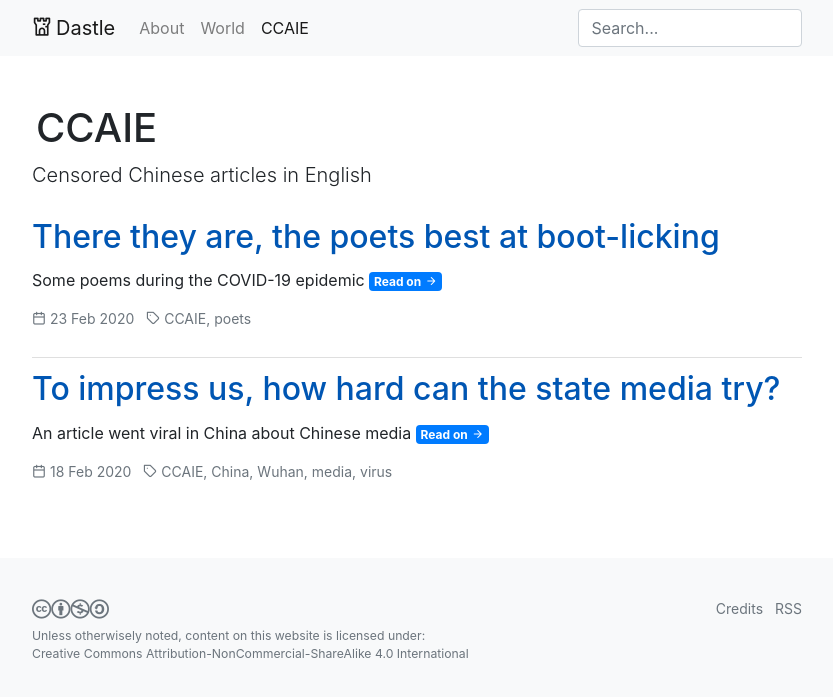
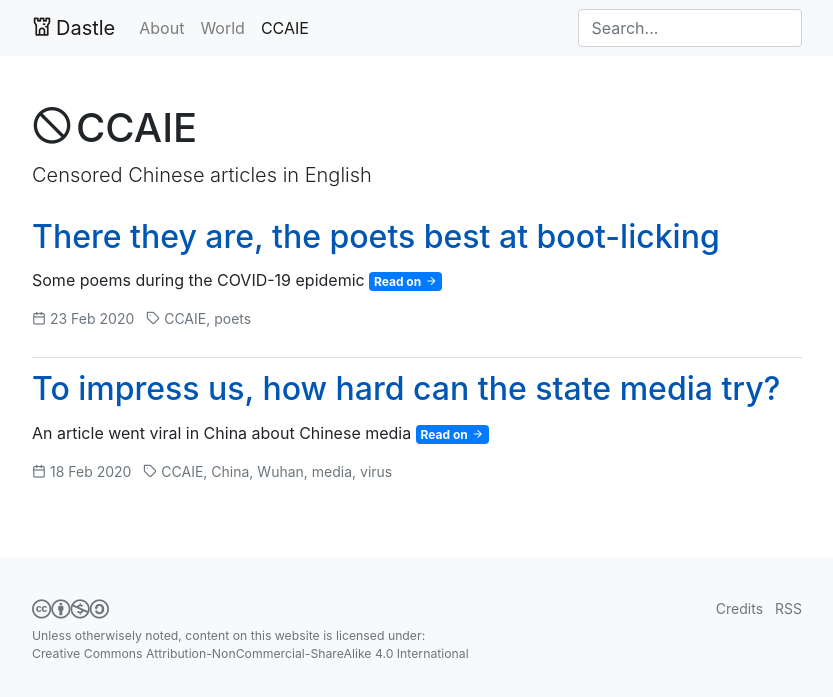
Before and after one commit to teatall/blog-dastle-jekyll, a Jekyll site: the page built from ccaie.html, in a window 1280 px wide. Shown: the top 697 px of the page, without its empty margins (223-1056 px from the left). Built offline with Jekyll 4.4.1, drawn with Linux system fonts in a browser that asks for light colours; some web fonts are replaced.

Commit message:
fix icons

```diff
--- a/ccaie.html
+++ b/ccaie.html
@@ -6,7 +6,7 @@ nav_order: 400
 desc: "Censored Chinese articles in English"
 target_tag: CCAIE
 ---
-<h1 class="text-uppercase"><i class="fab fa-slack-hash fa-fw mr-1"></i>{{ page.target_tag }}</h1>
+<h1 class="text-uppercase"><i class="fi fi-slash mr-1"></i>{{ page.target_tag }}</h1>
 <p class="lead">{{ page.desc }}</p>
 <div class="infinite-scroll-container list-group list-group-flush">
 {% for post in site.tags[page.target_tag] %}
--- a/world.html
+++ b/world.html
@@ -6,7 +6,7 @@ nav_order: 300
 desc: "People and stories I have come across while I travel around the world."
 target_tag: world
 ---
-<h1 class="text-uppercase"><i class="fab fa-slack-hash fa-fw mr-1"></i>{{ page.target_tag }}</h1>
+<h1 class="text-uppercase"><i class="fi fi-briefcase fa-fw mr-1"></i>{{ page.target_tag }}</h1>
 <p class="lead">{{ page.desc }}</p>
 <div class="infinite-scroll-container list-group list-group-flush">
 {% for post in site.tags[page.target_tag] %}
```
